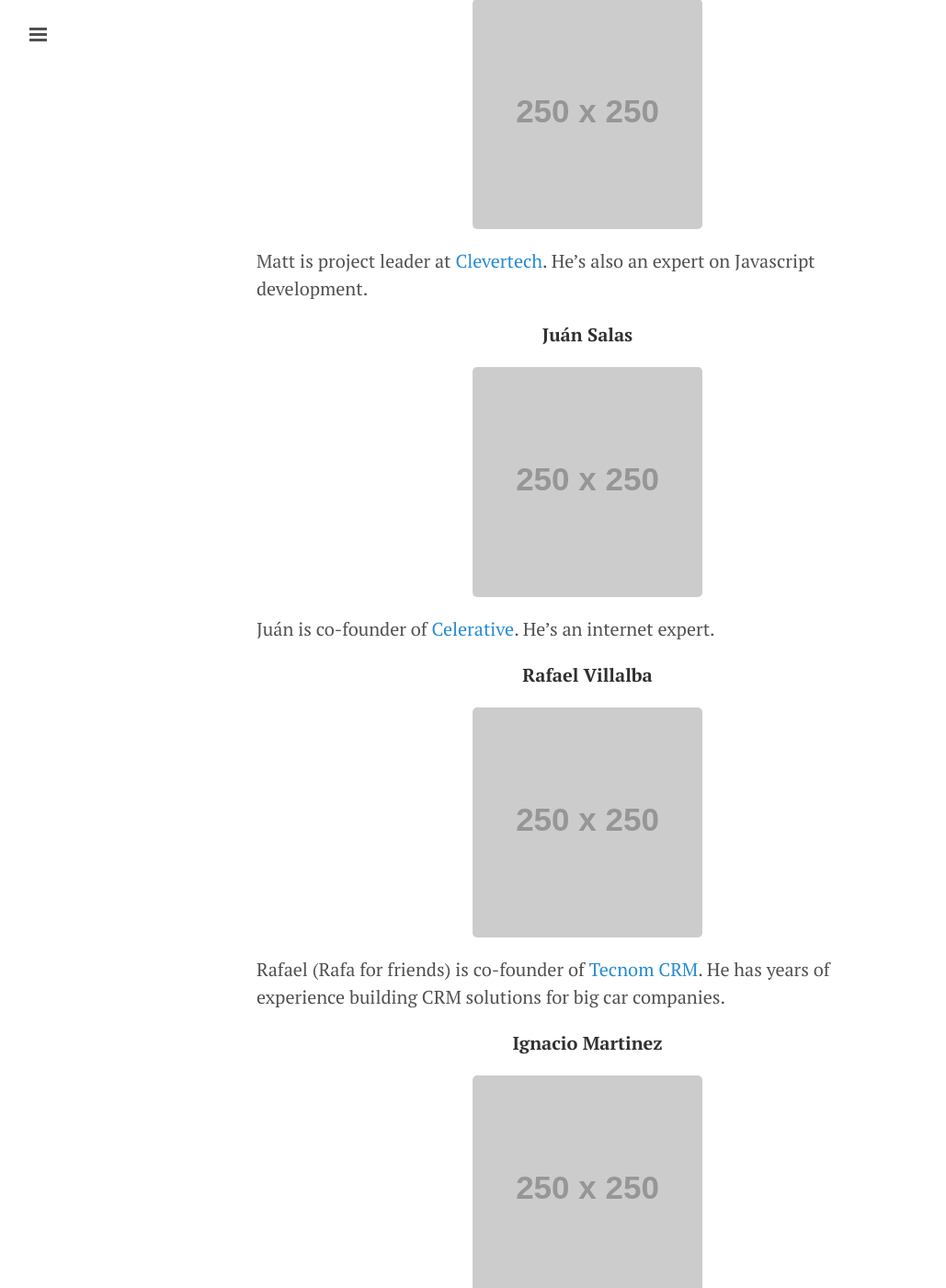
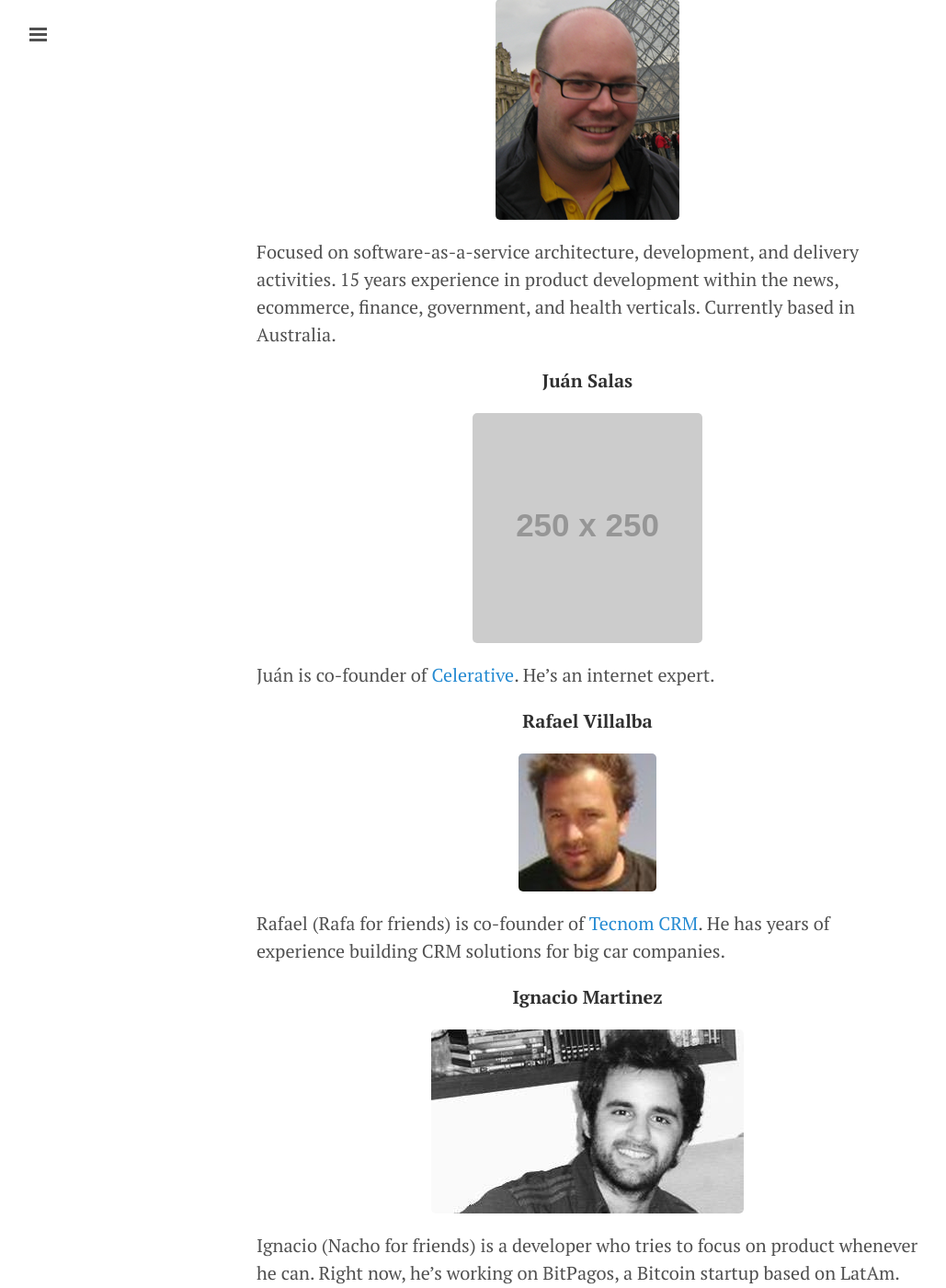
Before and after one commit to mcne65/rmotr.github.io, a Jekyll site: the page built from _posts/2015-03-10-introducing-demo-day.md, in a window 1280 px wide and 1400 px high, scrolled down 3264 px. Shown: the whole window at 92% size, without its empty margins (1-1030 px from the left). Built offline with Jekyll 4.4.1, drawn with Linux system fonts in a browser that asks for light colours; Markdown is read by kramdown in place of the engine named in the settings; some of the changed text lies outside the part shown.

Commit message:
Updated jury

```diff
--- a/_posts/2015-03-10-introducing-demo-day.md
+++ b/_posts/2015-03-10-introducing-demo-day.md
@@ -51,9 +51,9 @@ Dustin is the Director of Technology at [Steal Network](http://www.stealnetwork.
 
 <p style="text-align:center"><strong>Matt Ginty</strong></p>
 
-<img src="http://placehold.it/250x250" alt="Matt" style="margin: 0 auto;">
+<img src="/public/imgs/demoday-jury/2015-03-matt.png" alt="Matt" style="margin: 0 auto;">
 
-Matt is project leader at [Clevertech](http://www.clevertech.biz/). He's also an expert on Javascript development.
+Focused on software-as-a-service architecture, development, and delivery activities. 15 years experience in product development within the news, ecommerce, finance, government, and health verticals. Currently based in Australia.
 
 <p style="text-align:center"><strong>Juán Salas</strong></p>
 
@@ -63,12 +63,12 @@ Juán is co-founder of [Celerative](http://celerative.com/). He's an internet ex
 
 <p style="text-align:center"><strong>Rafael Villalba</strong></p>
 
-<img src="http://placehold.it/250x250" alt="Juan" style="margin: 0 auto;">
+<img src="/public/imgs/demoday-jury/rafa.jpg" alt="Rafa" style="margin: 0 auto;">
 
 Rafael (Rafa for friends) is co-founder of [Tecnom CRM](http://www.tecnom.com.ar/). He has years of experience building CRM solutions for big car companies.
 
 <p style="text-align:center"><strong>Ignacio Martinez</strong></p>
 
-<img src="http://placehold.it/250x250" alt="Ignacio" style="margin: 0 auto;">
+<img src="/public/imgs/demoday-jury/ignacio.jpg" alt="Ignacio" style="margin: 0 auto;">
 
-Ignacio (Nacho for friends) is lead developer at [BitPagos](https://www.bitpagos.com), a Bitcoin payment solution.
+Ignacio (Nacho for friends) is a developer who tries to focus on product whenever he can. Right now, he's working on BitPagos, a Bitcoin startup based on LatAm.
```
Also changed, not shown: public/imgs/demoday-jury/2015-03-matt.png (added), public/imgs/demoday-jury/ignacio.jpg (added), public/imgs/demoday-jury/rafa.jpg (added).
